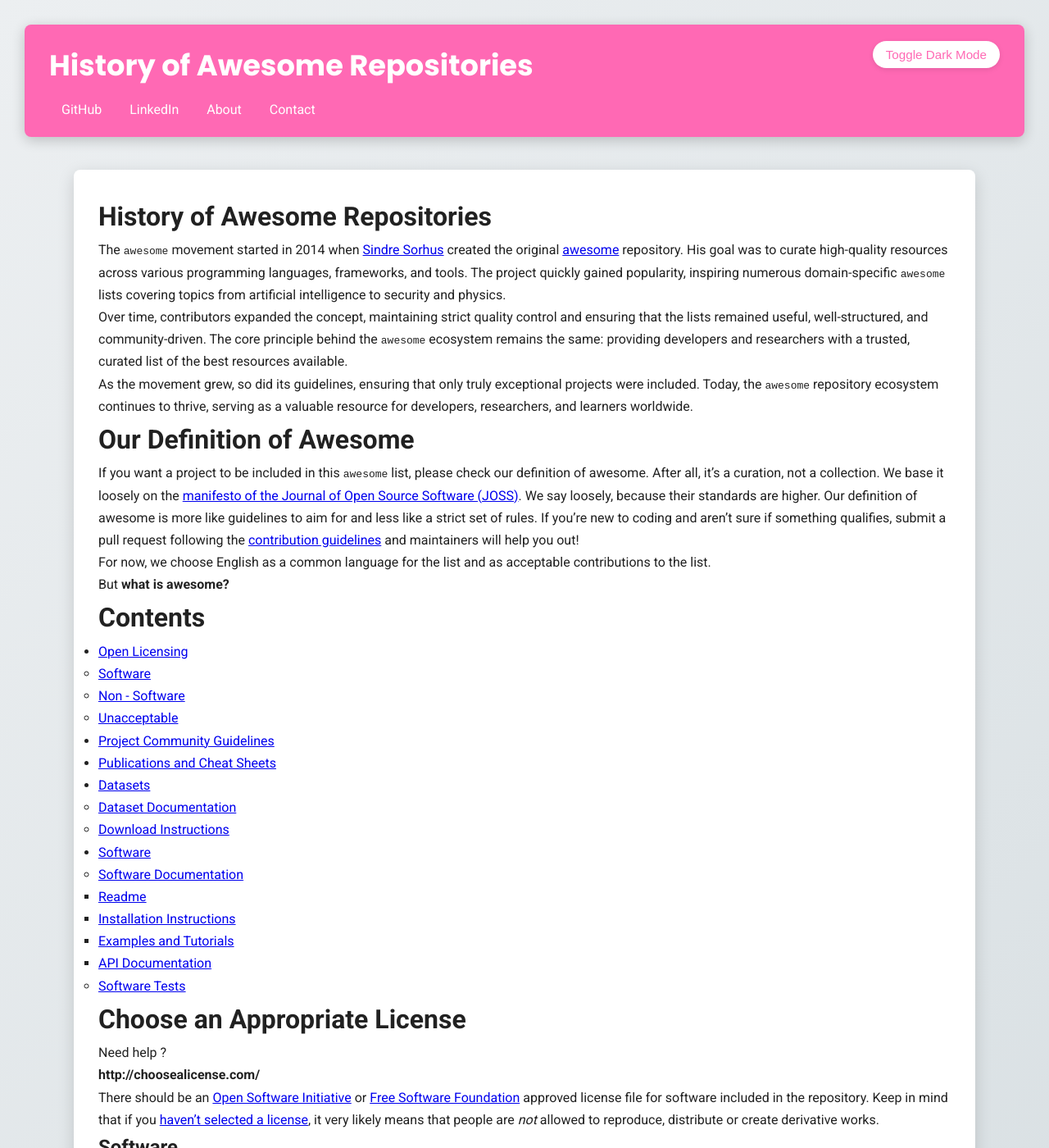
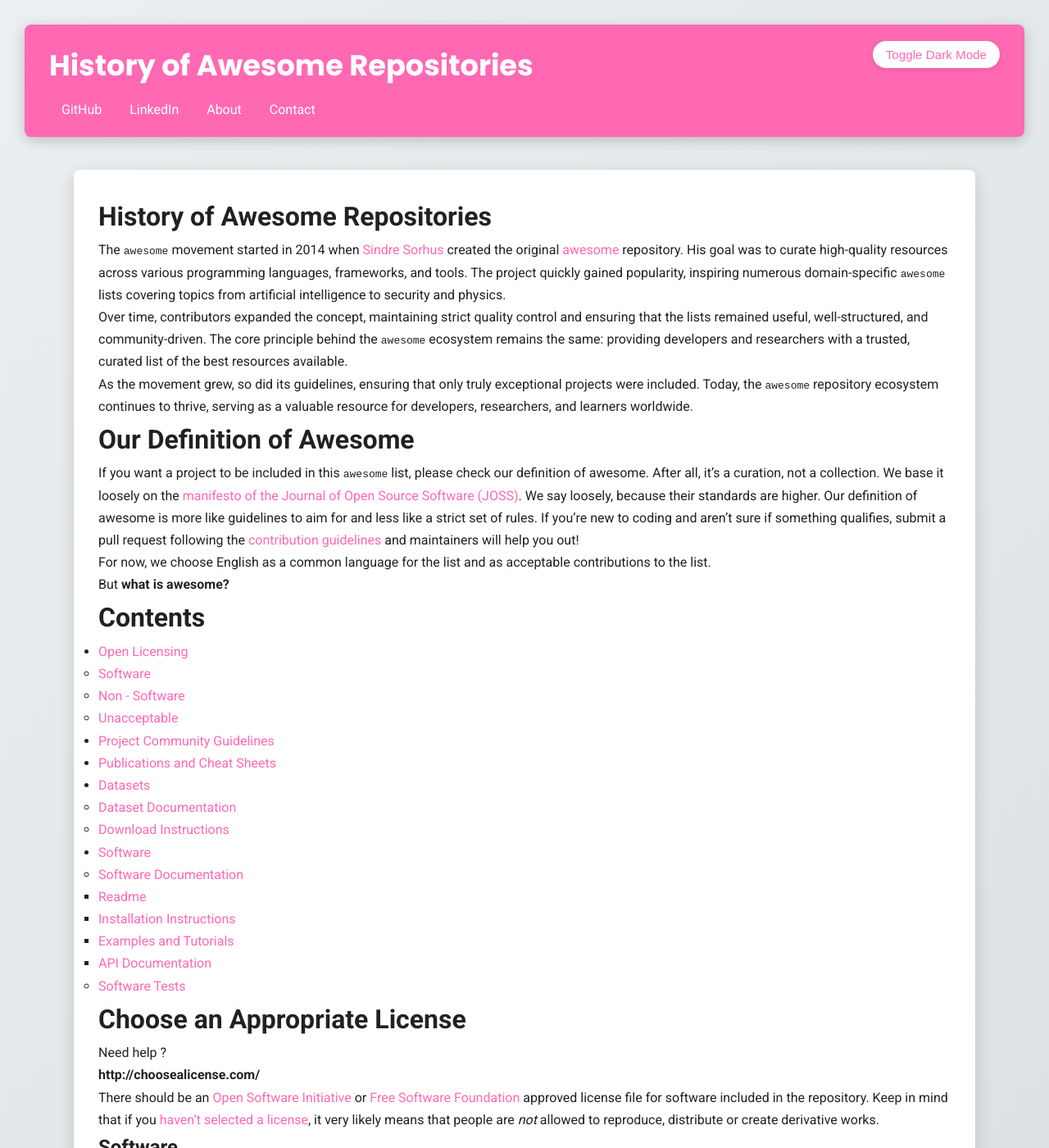
Before and after one commit to knible/awesome-geophysics, a Jekyll site: the page built from awesome.md, in a window 1280 px wide and 1400 px high. Shown: the whole window at 82% size. Built offline with Jekyll 4.4.1, drawn with Linux system fonts in a browser that asks for light colours; our own code applies the rules of GitHub Pages for plain Markdown files.

Commit message:
Update default.html

```diff
--- a/_layouts/default.html
+++ b/_layouts/default.html
@@ -31,6 +31,25 @@
         color: #f5f5f5;
       }
 
+      /* Hyperlink Base Styles (for all <a> tags) */
+      a {
+        color: #ff69b4; /* Barbie pink in light mode */
+        text-decoration: none;
+        transition: color 0.3s ease;
+      }
+
+      a:hover {
+        color: #ffb6c1; /* Lighter pink on hover */
+      }
+
+      body.dark-mode a {
+        color: #ffb6c1; /* Softer pink in dark mode for contrast */
+      }
+
+      body.dark-mode a:hover {
+        color: #fff; /* White on hover in dark mode */
+      }
+
       /* Header Styles */
       header {
         background: #ff69b4; /* Barbie Pink */
@@ -42,10 +61,6 @@
         top: 0;
         z-index: 100;
         animation: fadeIn 0.5s ease-in;
-      }
-
-      body.dark-mode header {
-        background: #e91e63; /* Darker pink for better contrast */
       }
 
       header h1 {
@@ -60,15 +75,13 @@
       }
 
       nav a {
-        color: #fff;
-        text-decoration: none;
+        color: #fff; /* White in header */
         margin: 0 15px;
         font-weight: 400;
-        transition: color 0.3s ease;
       }
 
       nav a:hover {
-        color: #ffe6f2;
+        color: #ffe6f2; /* Light pink hover */
       }
 
       /* Main Content */
@@ -99,28 +112,14 @@
         animation: fadeIn 0.7s ease-in;
       }
 
-      body.dark-mode footer {
-        background: #e91e63; /* Darker pink for better contrast */
-      }
-
       footer a {
-        color: #fff;
-        text-decoration: none;
+        color: #fff; /* White in footer */
         font-weight: 400;
-        transition: color 0.3s ease;
       }
 
       footer a:hover {
-        color: #ffe6f2;
+        color: #ffe6f2; /* Light pink hover */
         text-decoration: underline;
-      }
-
-      body.dark-mode footer a {
-        color: #fff;
-      }
-
-      body.dark-mode footer a:hover {
-        color: #ffb6c1; /* Softer pink hover */
       }
 
       /* Images */
@@ -157,8 +156,8 @@
       }
 
       body.dark-mode .theme-toggle {
-        background: #505050; /* Lighter gray */
-        color: #ffb6c1; /* Softer pink */
+        background: #505050;
+        color: #ffb6c1;
       }
 
       body.dark-mode .theme-toggle:hover {
```
